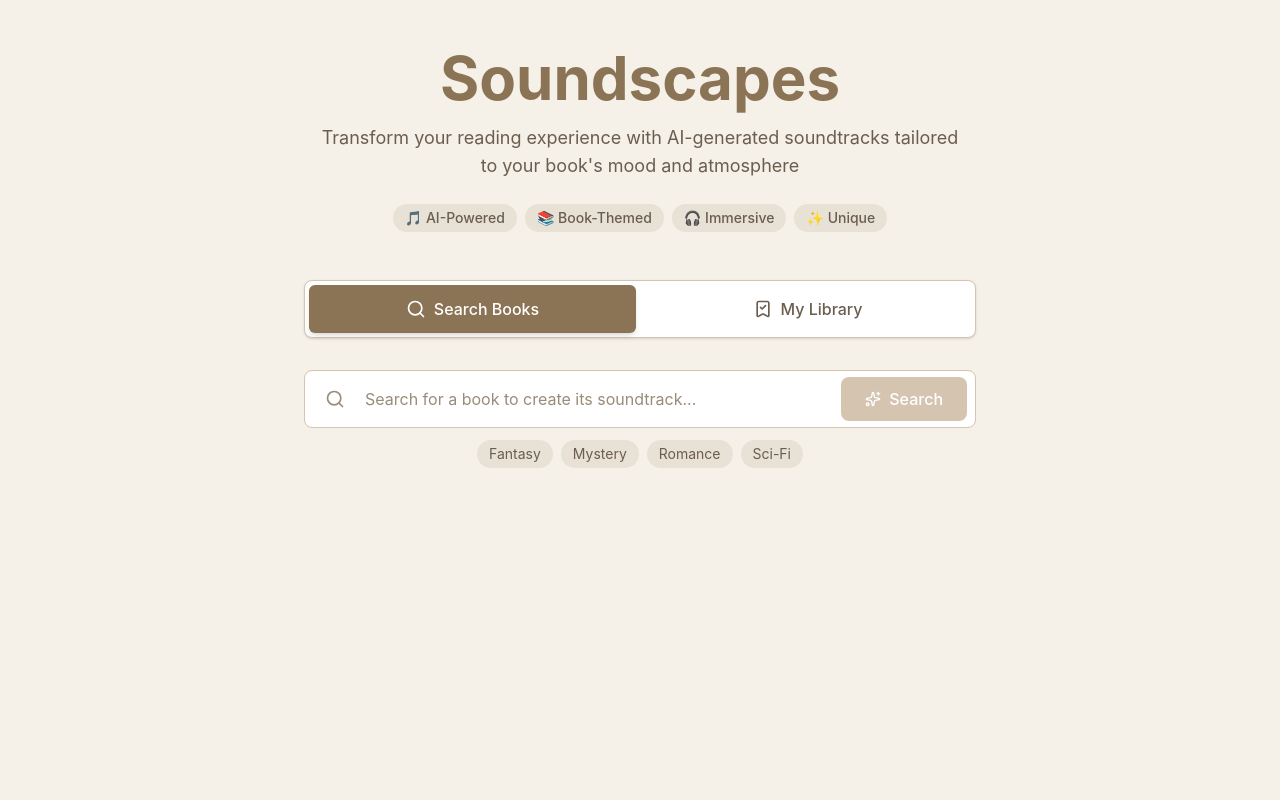
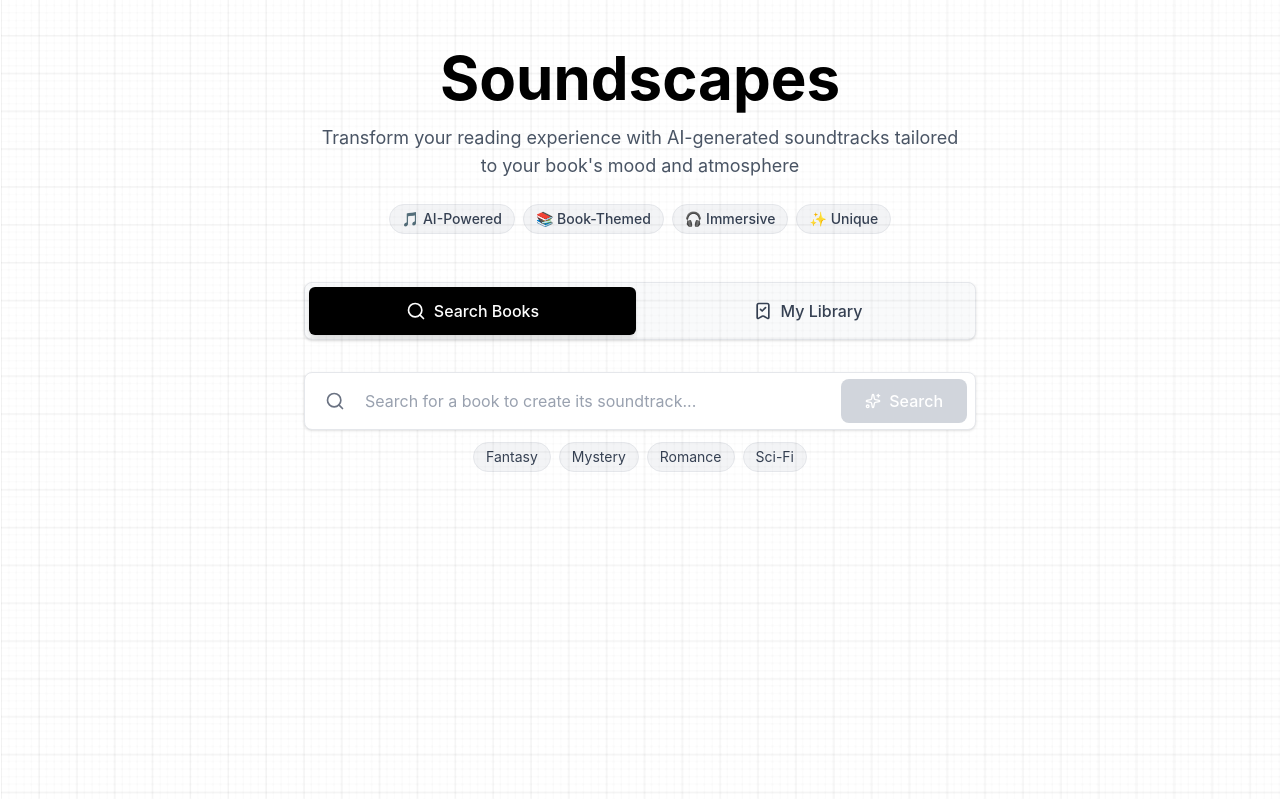
Before and after one commit to m1nhr/ai-music-for-reading, a Next.js app: page / in a window 1280 px wide. Built offline with nearby package versions, Linux system fonts and the light colour scheme.

Commit message:
change colors

```diff
--- a/src/app/globals.css
+++ b/src/app/globals.css
@@ -1,32 +1,57 @@
 @import "tailwindcss";
 
-/* Custom theme for BookBeats - Reading-focused design */
+/* Refined White, Gray & Black Theme with Grid */
 :root {
-  --color-primary: #6366f1;
-  --color-secondary: #8b5cf6;
-  --color-accent: #ec4899;
-  --color-background: #fafaf9;
-  --color-surface: #ffffff;
-  --color-text-primary: #1c1917;
-  --color-text-secondary: #57534e;
-  --color-border: #e7e5e4;
-}
-
-/* Dark mode support */
-@media (prefers-color-scheme: dark) {
-  :root {
-    --color-background: #1c1917;
-    --color-surface: #292524;
-    --color-text-primary: #fafaf9;
-    --color-text-secondary: #a8a29e;
-    --color-border: #44403c;
-  }
+  --color-primary: #000000;
+  --color-secondary: #333333;
+  --color-accent: #1a1a1a;
+  --color-background: #ffffff;
+  --color-surface: #f8f8f8;
+  --color-surface-light: #fafafa;
+  --color-text-primary: #000000;
+  --color-text-secondary: #666666;
+  --color-text-tertiary: #999999;
+  --color-border: #e5e5e5;
+  --color-border-light: #f0f0f0;
+  --grid-color: rgba(0, 0, 0, 0.03);
+  --grid-color-accent: rgba(0, 0, 0, 0.06);
 }
 
 body {
   background-color: var(--color-background);
   color: var(--color-text-primary);
-  font-family: -apple-system, BlinkMacSystemFont, 'Segoe UI', 'Roboto', 'Oxygen', 'Ubuntu', 'Cantarell', sans-serif;
+  font-family: -apple-system, BlinkMacSystemFont, 'Segoe UI', 'Roboto', 'Helvetica Neue', sans-serif;
+  position: relative;
+  overflow-x: hidden;
+}
+
+/* Animated Millimeter Grid Background */
+body::before {
+  content: '';
+  position: fixed;
+  top: 0;
+  left: 0;
+  width: 100%;
+  height: 100%;
+  background-image:
+    linear-gradient(var(--grid-color) 0.5px, transparent 0.5px),
+    linear-gradient(90deg, var(--grid-color) 0.5px, transparent 0.5px),
+    linear-gradient(var(--grid-color-accent) 1px, transparent 1px),
+    linear-gradient(90deg, var(--grid-color-accent) 1px, transparent 1px);
+  background-size:
+    2mm 2mm,
+    2mm 2mm,
+    1cm 1cm,
+    1cm 1cm;
+  background-position:
+    0 0,
+    0 0,
+    0 0,
+    0 0;
+  z-index: 0;
+  pointer-events: none;
+  animation: gridFloat 20s ease-in-out infinite;
+  opacity: 0.8;
 }
 
 /* Smooth scrolling */
@@ -34,22 +59,23 @@ html {
   scroll-behavior: smooth;
 }
 
-/* Custom scrollbar */
+/* Custom scrollbar - refined minimal design */
 ::-webkit-scrollbar {
-  width: 8px;
+  width: 6px;
 }
 
 ::-webkit-scrollbar-track {
-  background: var(--color-background);
+  background: var(--color-surface);
 }
 
 ::-webkit-scrollbar-thumb {
   background: var(--color-border);
-  border-radius: 4px;
+  border-radius: 3px;
+  transition: background 0.2s ease;
 }
 
 ::-webkit-scrollbar-thumb:hover {
-  background: var(--color-text-secondary);
+  background: var(--color-text-tertiary);
 }
 
 /* Animations */
@@ -82,6 +108,34 @@ html {
   }
 }
 
+@keyframes gridFloat {
+  0%, 100% {
+    transform: translate(0, 0) scale(1);
+    opacity: 0.8;
+  }
+  25% {
+    transform: translate(0.5mm, -0.5mm) scale(1.002);
+    opacity: 0.9;
+  }
+  50% {
+    transform: translate(1mm, 0) scale(1);
+    opacity: 0.7;
+  }
+  75% {
+    transform: translate(0.5mm, 0.5mm) scale(0.998);
+    opacity: 0.85;
+  }
+}
+
+@keyframes shimmer {
+  0% {
+    background-position: -1000px 0;
+  }
+  100% {
+    background-position: 1000px 0;
+  }
+}
+
 .animate-fade-in-up {
   animation: fade-in-up 0.5s ease-out;
 }
@@ -89,3 +143,9 @@ html {
 .animate-pulse-glow {
   animation: pulse-glow 2s ease-in-out infinite;
 }
+
+/* Content wrapper to ensure content is above grid */
+#__next {
+  position: relative;
+  z-index: 1;
+}
--- a/src/app/page.js
+++ b/src/app/page.js
@@ -71,7 +71,7 @@ export default function Home() {
   };
 
   return (
-    <div className="min-h-screen bg-[#F5F1E8]">
+    <div className="min-h-screen bg-white">
       <div className="container mx-auto px-4 py-8 sm:py-12">
         {/* Header */}
         <motion.div
@@ -86,14 +86,14 @@ export default function Home() {
             animate={{ scale: 1 }}
             transition={{ duration: 0.5, delay: 0.2 }}
           >
-            <h1 className="text-4xl sm:text-5xl md:text-6xl font-bold text-[#8B7355]">
+            <h1 className="text-4xl sm:text-5xl md:text-6xl font-bold text-black">
               Soundscapes
             </h1>
 
           </motion.div>
 
           <motion.p
-            className="text-[#6B5D4F] text-base sm:text-lg max-w-2xl mx-auto px-4"
+            className="text-gray-600 text-base sm:text-lg max-w-2xl mx-auto px-4"
             initial={{ opacity: 0 }}
             animate={{ opacity: 1 }}
             transition={{ delay: 0.4 }}
@@ -111,7 +111,7 @@ export default function Home() {
             {['🎵 AI-Powered', '📚 Book-Themed', '🎧 Immersive', '✨ Unique'].map((badge, i) => (
               <motion.span
                 key={badge}
-                className="px-3 py-1 bg-[#E8E1D5] text-[#6B5D4F] rounded-full text-xs sm:text-sm font-medium"
+                className="px-3 py-1 bg-gray-100 text-gray-700 rounded-full text-xs sm:text-sm font-medium border border-gray-200"
                 initial={{ opacity: 0, scale: 0.8 }}
                 animate={{ opacity: 1, scale: 1 }}
                 transition={{ delay: 0.7 + i * 0.1 }}
@@ -130,13 +130,13 @@ export default function Home() {
           animate={{ opacity: 1, y: 0 }}
           transition={{ delay: 0.5 }}
         >
-          <div className="flex gap-2 p-1 bg-white rounded-lg border border-[#D4C4B0] shadow-sm">
+          <div className="flex gap-2 p-1 bg-gray-50 rounded-lg border border-gray-200 shadow-sm">
             <button
               onClick={() => setActiveView('search')}
               className={`flex-1 flex items-center justify-center gap-2 px-4 py-3 rounded-md font-medium transition-all ${
                 activeView === 'search'
-                  ? 'bg-[#8B7355] text-white shadow-md'
-                  : 'text-[#6B5D4F] hover:bg-[#E8E1D5]'
+                  ? 'bg-black text-white shadow-md'
+                  : 'text-gray-700 hover:bg-white'
               }`}
             >
               <Search className="w-5 h-5" />
@@ -146,8 +146,8 @@ export default function Home() {
               onClick={() => setActiveView('saved')}
               className={`flex-1 flex items-center justify-center gap-2 px-4 py-3 rounded-md font-medium transition-all ${
                 activeView === 'saved'
-                  ? 'bg-[#8B7355] text-white shadow-md'
-                  : 'text-[#6B5D4F] hover:bg-[#E8E1D5]'
+                  ? 'bg-black text-white shadow-md'
+                  : 'text-gray-700 hover:bg-white'
               }`}
             >
               <BookmarkCheck className="w-5 h-5" />
@@ -165,21 +165,21 @@ export default function Home() {
         <AnimatePresence>
           {error && (
             <motion.div
-              className="w-full max-w-2xl mx-auto mt-6 p-4 bg-[#F9E5D9] border border-[#D4A574] rounded-lg"
+              className="w-full max-w-2xl mx-auto mt-6 p-4 bg-red-50 border border-red-200 rounded-lg"
               initial={{ opacity: 0, y: -20, scale: 0.95 }}
               animate={{ opacity: 1, y: 0, scale: 1 }}
               exit={{ opacity: 0, y: -20, scale: 0.95 }}
               transition={{ duration: 0.3 }}
             >
               <div className="flex items-start gap-3">
-                <AlertCircle className="w-5 h-5 text-[#B8860B] flex-shrink-0 mt-0.5" />
+                <AlertCircle className="w-5 h-5 text-red-600 flex-shrink-0 mt-0.5" />
                 <div className="flex-1">
-                  <p className="text-[#8B6914] font-medium">Error</p>
-                  <p className="text-[#6B5D4F] text-sm mt-1">{error}</p>
+                  <p className="text-red-900 font-medium">Error</p>
+                  <p className="text-red-700 text-sm mt-1">{error}</p>
                 </div>
                 <button
                   onClick={() => setError(null)}
-                  className="text-[#A08968] hover:text-[#8B7355] transition-colors"
+                  className="text-red-400 hover:text-red-600 transition-colors"
                 >
                   <svg className="w-5 h-5" fill="none" viewBox="0 0 24 24" stroke="currentColor">
                     <path strokeLinecap="round" strokeLinejoin="round" strokeWidth={2} d="M6 18L18 6M6 6l12 12" />
@@ -194,7 +194,7 @@ export default function Home() {
         <AnimatePresence>
           {isGenerating && (
             <motion.div
-              className="w-full max-w-2xl mx-auto mt-8 p-8 bg-[#EDE5D8] border border-[#D4C4B0] rounded-lg"
+              className="w-full max-w-2xl mx-auto mt-8 p-8 bg-gray-50 border border-gray-200 rounded-lg"
               initial={{ opacity: 0, scale: 0.9 }}
               animate={{ opacity: 1, scale: 1 }}
               exit={{ opacity: 0, scale: 0.9 }}
@@ -202,15 +202,15 @@ export default function Home() {
             >
               <div className="text-center">
                 <motion.div
-                  className="inline-flex items-center justify-center w-16 h-16 bg-[#C9B89A] rounded-full mb-4"
+                  className="inline-flex items-center justify-center w-16 h-16 bg-black rounded-full mb-4"
                   animate={{ rotate: 360 }}
                   transition={{ duration: 2, repeat: Infinity, ease: 'linear' }}
                 >
-                  <Loader2 className="w-8 h-8 text-[#F5F1E8]" />
+                  <Loader2 className="w-8 h-8 text-white" />
                 </motion.div>
 
                 <motion.p
-                  className="text-xl font-bold text-[#8B7355] mb-2"
+                  className="text-xl font-bold text-black mb-2"
                   initial={{ opacity: 0 }}
                   animate={{ opacity: 1 }}
                   transition={{ delay: 0.2 }}
@@ -219,7 +219,7 @@ export default function Home() {
                 </motion.p>
 
                 <motion.p
-                  className="text-sm text-[#6B5D4F] mb-4"
+                  className="text-sm text-gray-600 mb-4"
                   initial={{ opacity: 0 }}
                   animate={{ opacity: 1 }}
                   transition={{ delay: 0.3 }}
@@ -236,7 +236,7 @@ export default function Home() {
                   {[...Array(3)].map((_, i) => (
                     <motion.div
                       key={i}
-                      className="w-2 h-2 bg-[#A08968] rounded-full"
+                      className="w-2 h-2 bg-gray-700 rounded-full"
                       animate={{ y: [0, -10, 0] }}
                       transition={{
                         duration: 0.6,
@@ -247,7 +247,7 @@ export default function Home() {
                   ))}
                 </motion.div>
 
-                <p className="text-xs text-[#9A8B7A] mt-6">
+                <p className="text-xs text-gray-500 mt-6">
                   This usually takes 30-60 seconds
                 </p>
               </div>
@@ -285,8 +285,8 @@ export default function Home() {
                 animate={{ opacity: 1 }}
                 exit={{ opacity: 0 }}
               >
-                <Loader2 className="w-8 h-8 text-[#A08968] animate-spin mx-auto mb-3" />
-                <p className="text-[#6B5D4F]">Searching for books...</p>
+                <Loader2 className="w-8 h-8 text-gray-700 animate-spin mx-auto mb-3" />
+                <p className="text-gray-600">Searching for books...</p>
               </motion.div>
             )}
           </>
--- a/src/components/BookList.js
+++ b/src/components/BookList.js
@@ -41,7 +41,7 @@ function BookCard({ book, onGenerateMusic, isGenerating }) {
       className="group relative"
     >
       <motion.div
-        className="flex flex-col sm:flex-row gap-4 p-4 sm:p-6 bg-white rounded-lg border border-[#D4C4B0] hover:border-[#A08968] transition-all duration-300"
+        className="flex flex-col sm:flex-row gap-4 p-4 sm:p-6 bg-white rounded-lg border border-gray-800 hover:border-black hover:border-2 transition-all duration-300"
         whileHover={{ y: -4 }}
         transition={{ duration: 0.2 }}
       >
@@ -80,8 +80,8 @@ function BookCard({ book, onGenerateMusic, isGenerating }) {
               onClick={toggleSave}
               className={`p-2 rounded-lg transition-colors flex-shrink-0 ${
                 isSaved
-                  ? 'bg-[#8B7355] text-white'
-                  : 'bg-[#E8E1D5] text-[#8B7355] hover:bg-[#D4C4B0]'
+                  ? 'bg-gray-200 text-white'
+                  : 'bg-[#E8E1D5] text-black hover:bg-[#D4C4B0]'
               }`}
               whileHover={{ scale: 1.05 }}
               whileTap={{ scale: 0.95 }}
--- a/src/components/BookSearch.js
+++ b/src/components/BookSearch.js
@@ -28,12 +28,12 @@ export default function BookSearch({ onSearch }) {
     >
       <div className="relative">
         <motion.div
-          className={`flex items-center gap-3 bg-white border rounded-lg transition-all duration-300 ${
-            isFocused ? 'border-[#A08968]' : 'border-[#D4C4B0]'
+          className={`flex items-center gap-3 bg-white border rounded-lg transition-all duration-300 shadow-sm ${
+            isFocused ? 'border-black' : 'border-gray-200'
           }`}
           whileHover={{ scale: 1.01 }}
         >
-          <div className="pl-5 text-[#9A8B7A]">
+          <div className="pl-5 text-gray-500">
             <Search className="w-5 h-5" />
           </div>
           <input
@@ -43,13 +43,13 @@ export default function BookSearch({ onSearch }) {
             onFocus={() => setIsFocused(true)}
             onBlur={() => setIsFocused(false)}
             placeholder="Search for a book to create its soundtrack..."
-            className="flex-1 px-2 py-4 bg-transparent focus:outline-none text-[#3D3429] placeholder:text-[#9A8B7A]"
+            className="flex-1 px-2 py-4 bg-transparent focus:outline-none text-black placeholder:text-gray-400"
             disabled={isLoading}
           />
           <motion.button
             type="submit"
             disabled={isLoading || !query.trim()}
-            className="mr-2 px-6 py-2.5 bg-[#8B7355] text-white rounded-lg font-medium disabled:bg-[#D4C4B0] disabled:cursor-not-allowed transition-all flex items-center gap-2"
+            className="mr-2 px-6 py-2.5 bg-black text-white rounded-lg font-medium disabled:bg-gray-300 disabled:cursor-not-allowed transition-all flex items-center gap-2"
             whileHover={{ scale: 1.05 }}
             whileTap={{ scale: 0.95 }}
           >
@@ -85,7 +85,7 @@ export default function BookSearch({ onSearch }) {
             key={genre}
             type="button"
             onClick={() => setQuery(genre)}
-            className="px-3 py-1 text-xs sm:text-sm bg-[#E8E1D5] text-[#6B5D4F] rounded-full hover:bg-[#D4C4B0] transition-colors"
+            className="px-3 py-1 text-xs sm:text-sm bg-gray-100 text-gray-700 rounded-full hover:bg-gray-200 transition-colors border border-gray-200"
             initial={{ opacity: 0, scale: 0.8 }}
             animate={{ opacity: 1, scale: 1 }}
             transition={{ delay: 0.4 + index * 0.1 }}
```
